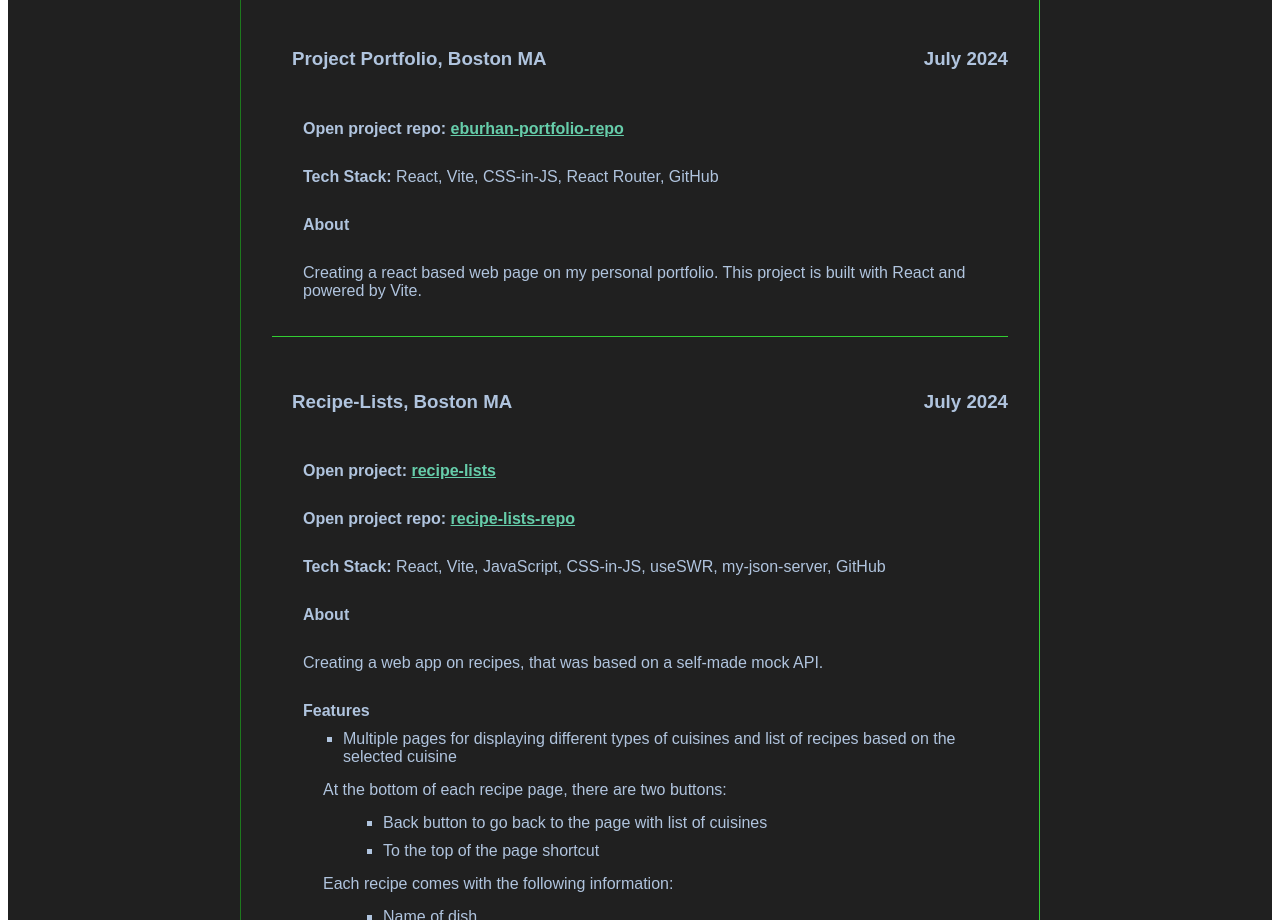
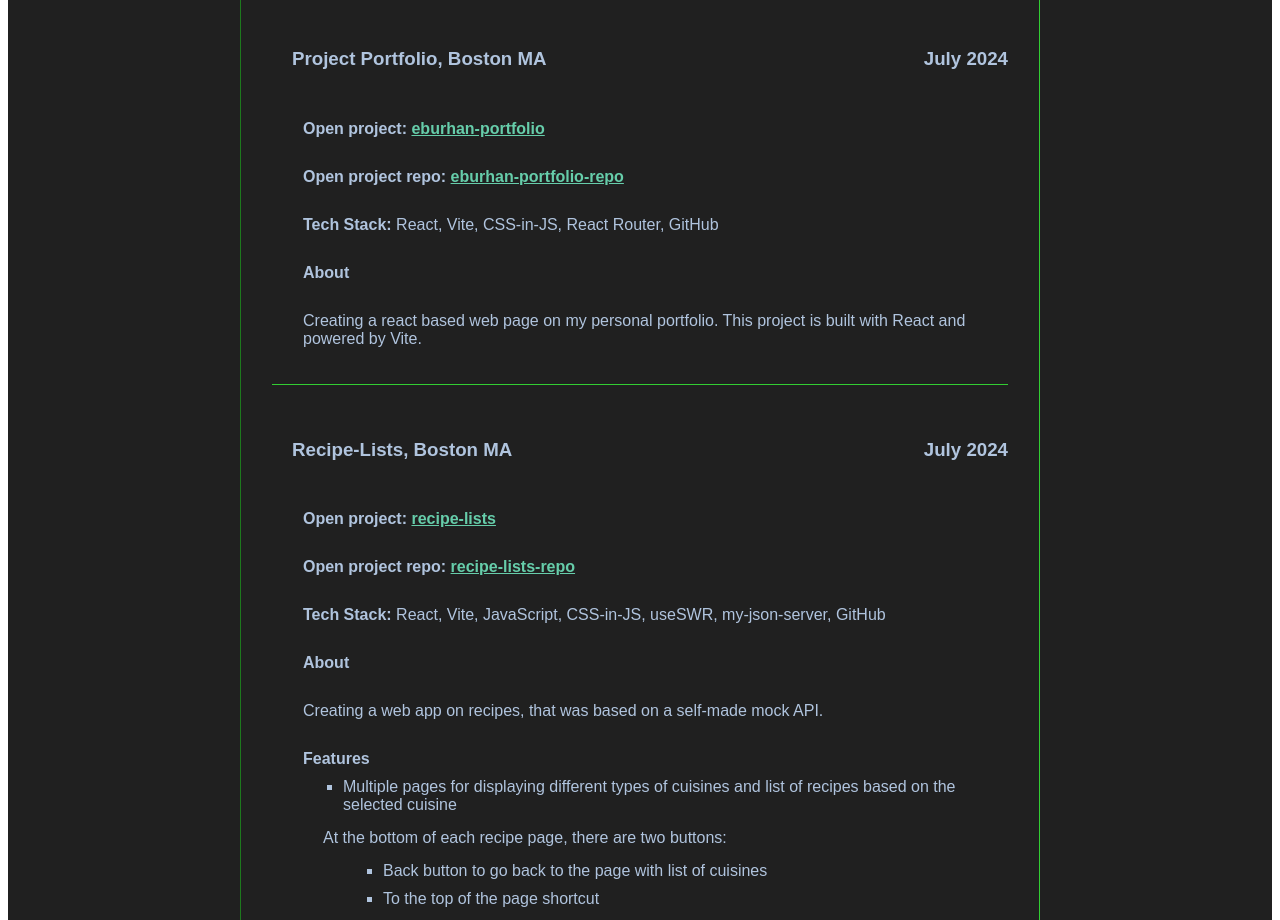
Before and after one commit to eburhansjah/eburhan-portfolio, a React (Vite) app: page /components/Projects in a window 1280 px wide. Shown: the part 3340-4260 px from the top of the page. Built offline with nearby package versions, Linux system fonts and the light colour scheme.

Commit message:
update link to access portfolio

```diff
--- a/src/components/WebAppProjects.jsx
+++ b/src/components/WebAppProjects.jsx
@@ -157,6 +157,11 @@ export default function WebAppProjects() {
                     </StyledLi>
 
                     <StyledUl>
+                        <StyledLi><strong>Open project: </strong>
+                            <StyledLink to="https://eburhan-portfolio.vercel.app/components/Projects"
+                                        target="_blank" rel="noopener noreferrer">eburhan-portfolio</StyledLink>
+                        </StyledLi>
+
                         <StyledLi><strong>Open project repo: </strong>
                             <StyledLink to="https://github.com/eburhansjah/eburhan-portfolio.git"
                                         target="_blank" rel="noopener noreferrer">eburhan-portfolio-repo</StyledLink>
```
